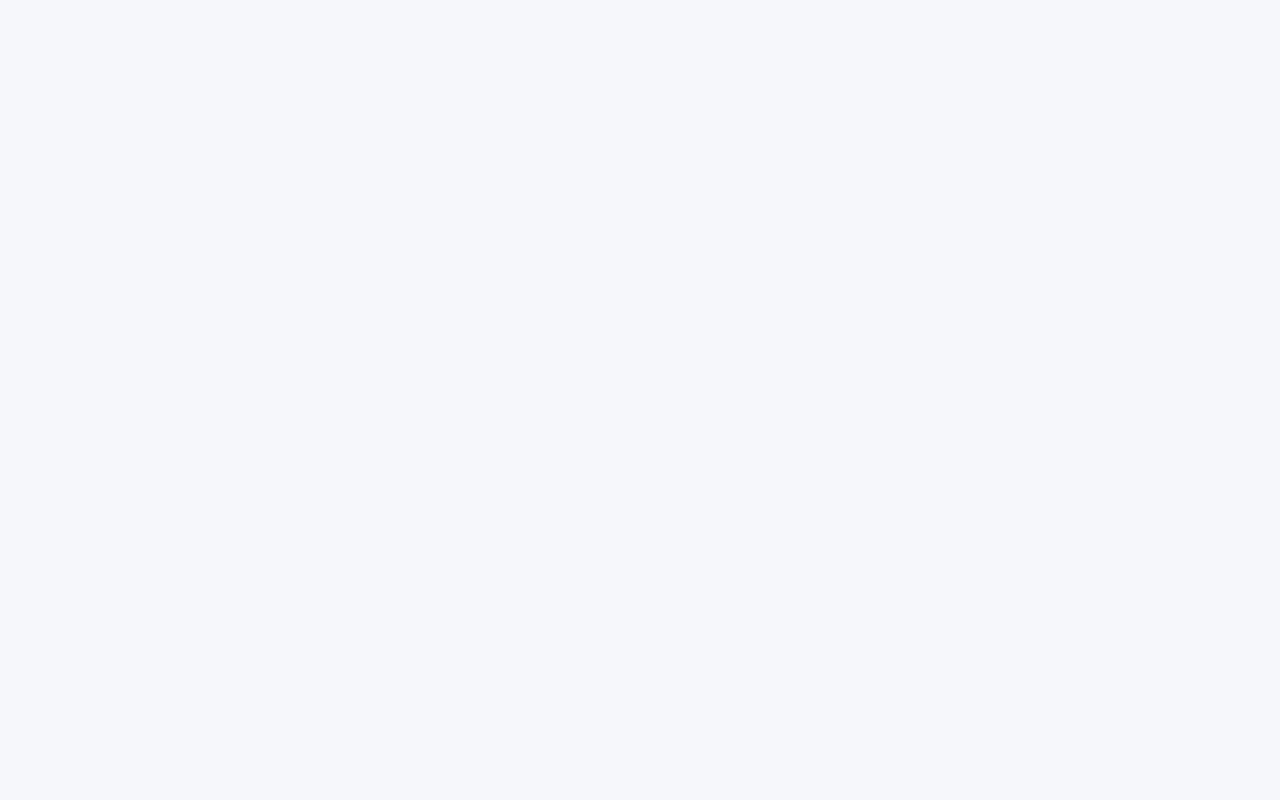
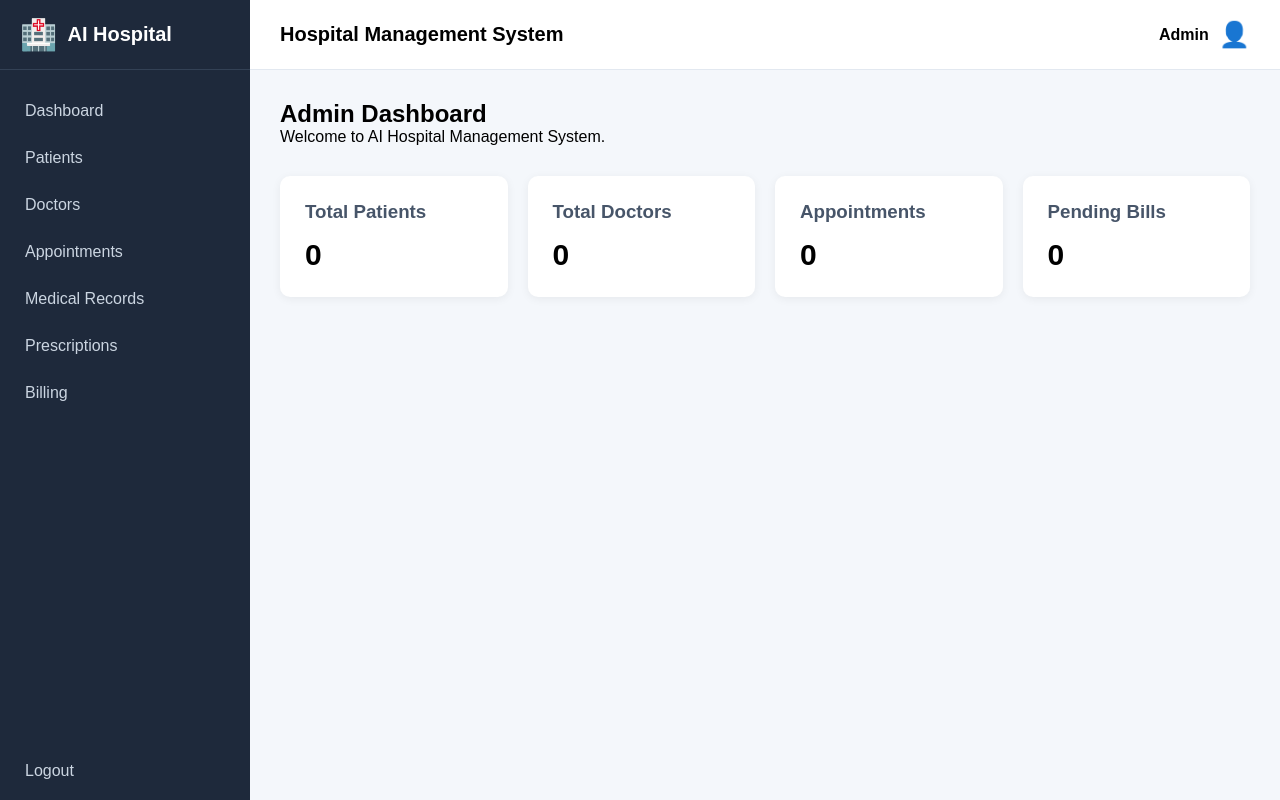
Before and after one commit to AI-Hospital-Team/Ai-Powered-Smart-Hospital-Management-System, a React app in the folder frontend/: page /dashboard in a window 1280 px wide. Before the commit this address had no page. Built offline with nearby package versions, Linux system fonts and the light colour scheme; the HTML template or start-up script is replaced by a standard one.

Commit message:
Create dashboard layout

```diff
--- a/frontend/src/App.jsx
+++ b/frontend/src/App.jsx
@@ -1,13 +1,28 @@
 import { BrowserRouter, Routes, Route } from "react-router-dom";
+
 import Login from "./pages/Login/Login";
+import DashboardLayout from "./layouts/DashboardLayout";
+import Dashboard from "./pages/Admin/Dashboard";
 
 function App() {
   return (
     <BrowserRouter>
+
       <Routes>
+
+        {/* Login */}
         <Route path="/" element={<Login />} />
         <Route path="/login" element={<Login />} />
+
+        {/* Dashboard */}
+        <Route path="/dashboard" element={<DashboardLayout />}>
+
+          <Route index element={<Dashboard />} />
+
+        </Route>
+
       </Routes>
+
     </BrowserRouter>
   );
 }
--- a/frontend/src/index.css
+++ b/frontend/src/index.css
@@ -8,3 +8,27 @@ body {
   font-family: Arial, sans-serif;
   background-color: #f5f7fa;
 }
+
+.dashboard-cards {
+  display: grid;
+  grid-template-columns: repeat(4, 1fr);
+  gap: 20px;
+  margin-top: 30px;
+}
+
+.dashboard-card {
+  background: white;
+  padding: 25px;
+  border-radius: 10px;
+  box-shadow: 0 2px 10px rgba(0, 0, 0, 0.06);
+}
+
+.dashboard-card h3 {
+  margin-bottom: 15px;
+  color: #475569;
+}
+
+.dashboard-card p {
+  font-size: 30px;
+  font-weight: bold;
+}
--- /dev/null
+++ b/frontend/src/layouts/DashboardLayout.css
@@ -0,0 +1,104 @@
+.dashboard-layout {
+  min-height: 100vh;
+  display: flex;
+  background: #f4f7fb;
+}
+
+/* Sidebar */
+
+.sidebar {
+  width: 250px;
+  min-height: 100vh;
+  background: #1e293b;
+  color: white;
+  display: flex;
+  flex-direction: column;
+}
+
+.sidebar-header {
+  height: 70px;
+  display: flex;
+  align-items: center;
+  gap: 10px;
+  padding: 0 20px;
+  border-bottom: 1px solid #334155;
+}
+
+.hospital-logo {
+  font-size: 30px;
+}
+
+.sidebar-header h2 {
+  font-size: 20px;
+}
+
+/* Navigation */
+
+.sidebar-nav {
+  display: flex;
+  flex-direction: column;
+  padding: 20px 10px;
+  gap: 5px;
+}
+
+.sidebar-nav a,
+.sidebar-bottom a {
+  color: #cbd5e1;
+  text-decoration: none;
+  padding: 12px 15px;
+  border-radius: 6px;
+  transition: 0.2s;
+}
+
+.sidebar-nav a:hover,
+.sidebar-bottom a:hover {
+  background: #334155;
+  color: white;
+}
+
+/* Logout */
+
+.sidebar-bottom {
+  margin-top: auto;
+  padding: 20px 10px;
+}
+
+/* Main */
+
+.dashboard-main {
+  flex: 1;
+  min-width: 0;
+}
+
+/* Navbar */
+
+.dashboard-navbar {
+  height: 70px;
+  background: white;
+  border-bottom: 1px solid #e2e8f0;
+  display: flex;
+  align-items: center;
+  justify-content: space-between;
+  padding: 0 30px;
+}
+
+.dashboard-navbar h2 {
+  font-size: 20px;
+}
+
+.user-info {
+  display: flex;
+  align-items: center;
+  gap: 10px;
+  font-weight: 600;
+}
+
+.user-icon {
+  font-size: 25px;
+}
+
+/* Content */
+
+.dashboard-content {
+  padding: 30px;
+}
--- /dev/null
+++ b/frontend/src/layouts/DashboardLayout.jsx
@@ -0,0 +1,50 @@
+import { Link, Outlet } from "react-router-dom";
+import "./DashboardLayout.css";
+
+function DashboardLayout() {
+  return (
+    <div className="dashboard-layout">
+
+      <aside className="sidebar">
+        <div className="sidebar-header">
+          <span className="hospital-logo">🏥</span>
+          <h2>AI Hospital</h2>
+        </div>
+
+        <nav className="sidebar-nav">
+          <Link to="/dashboard">Dashboard</Link>
+          <Link to="/dashboard/patients">Patients</Link>
+          <Link to="/dashboard/doctors">Doctors</Link>
+          <Link to="/dashboard/appointments">Appointments</Link>
+          <Link to="/dashboard/medical-records">Medical Records</Link>
+          <Link to="/dashboard/prescriptions">Prescriptions</Link>
+          <Link to="/dashboard/billing">Billing</Link>
+        </nav>
+
+        <div className="sidebar-bottom">
+          <Link to="/login">Logout</Link>
+        </div>
+      </aside>
+
+      <main className="dashboard-main">
+
+        <header className="dashboard-navbar">
+          <h2>Hospital Management System</h2>
+
+          <div className="user-info">
+            <span>Admin</span>
+            <span className="user-icon">👤</span>
+          </div>
+        </header>
+
+        <section className="dashboard-content">
+          <Outlet />
+        </section>
+
+      </main>
+
+    </div>
+  );
+}
+
+export default DashboardLayout;
--- /dev/null
+++ b/frontend/src/pages/Admin/Dashboard.jsx
@@ -0,0 +1,35 @@
+function Dashboard() {
+  return (
+    <div>
+      <h1>Admin Dashboard</h1>
+
+      <p>Welcome to AI Hospital Management System.</p>
+
+      <div className="dashboard-cards">
+
+        <div className="dashboard-card">
+          <h3>Total Patients</h3>
+          <p>0</p>
+        </div>
+
+        <div className="dashboard-card">
+          <h3>Total Doctors</h3>
+          <p>0</p>
+        </div>
+
+        <div className="dashboard-card">
+          <h3>Appointments</h3>
+          <p>0</p>
+        </div>
+
+        <div className="dashboard-card">
+          <h3>Pending Bills</h3>
+          <p>0</p>
+        </div>
+
+      </div>
+    </div>
+  );
+}
+
+export default Dashboard;
```
